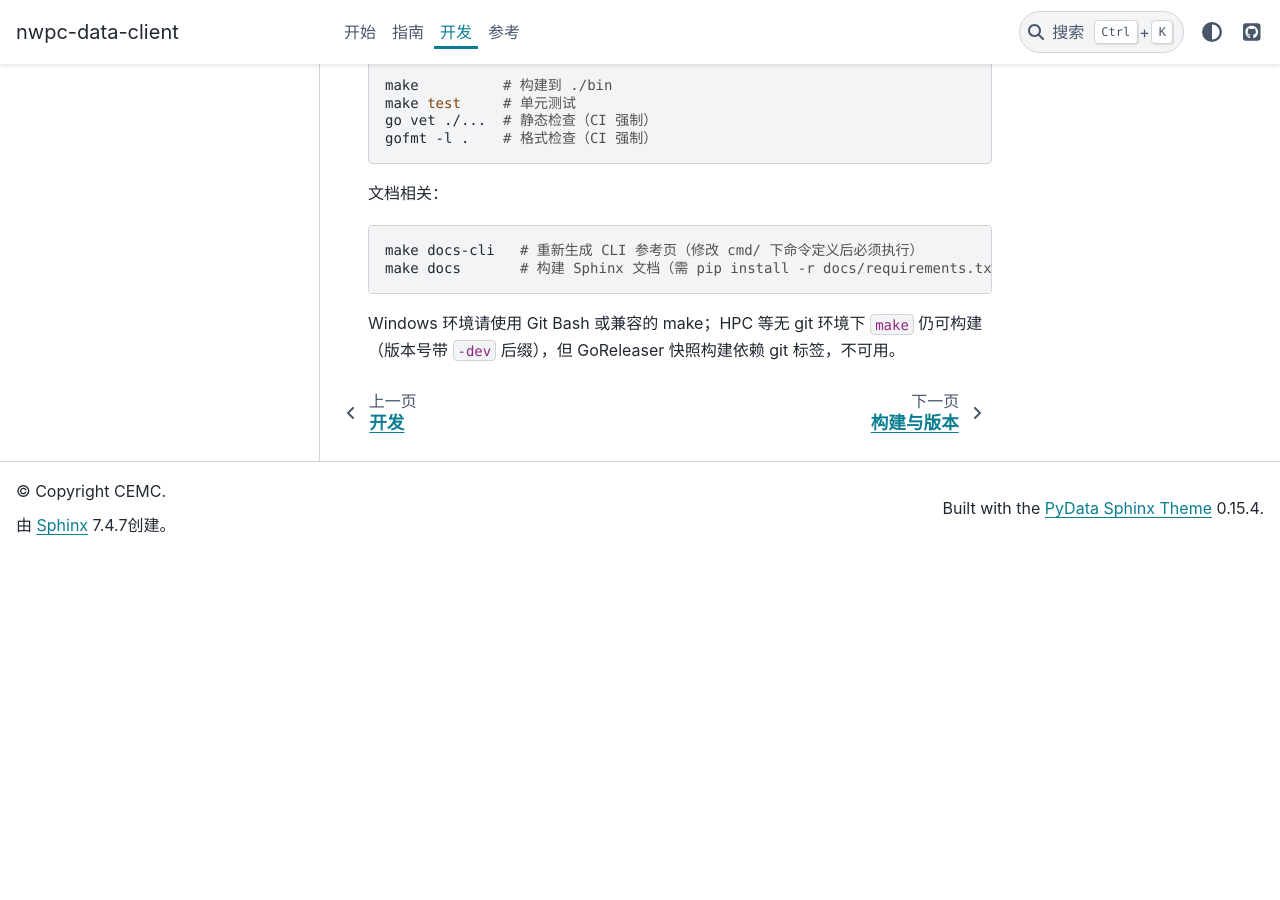
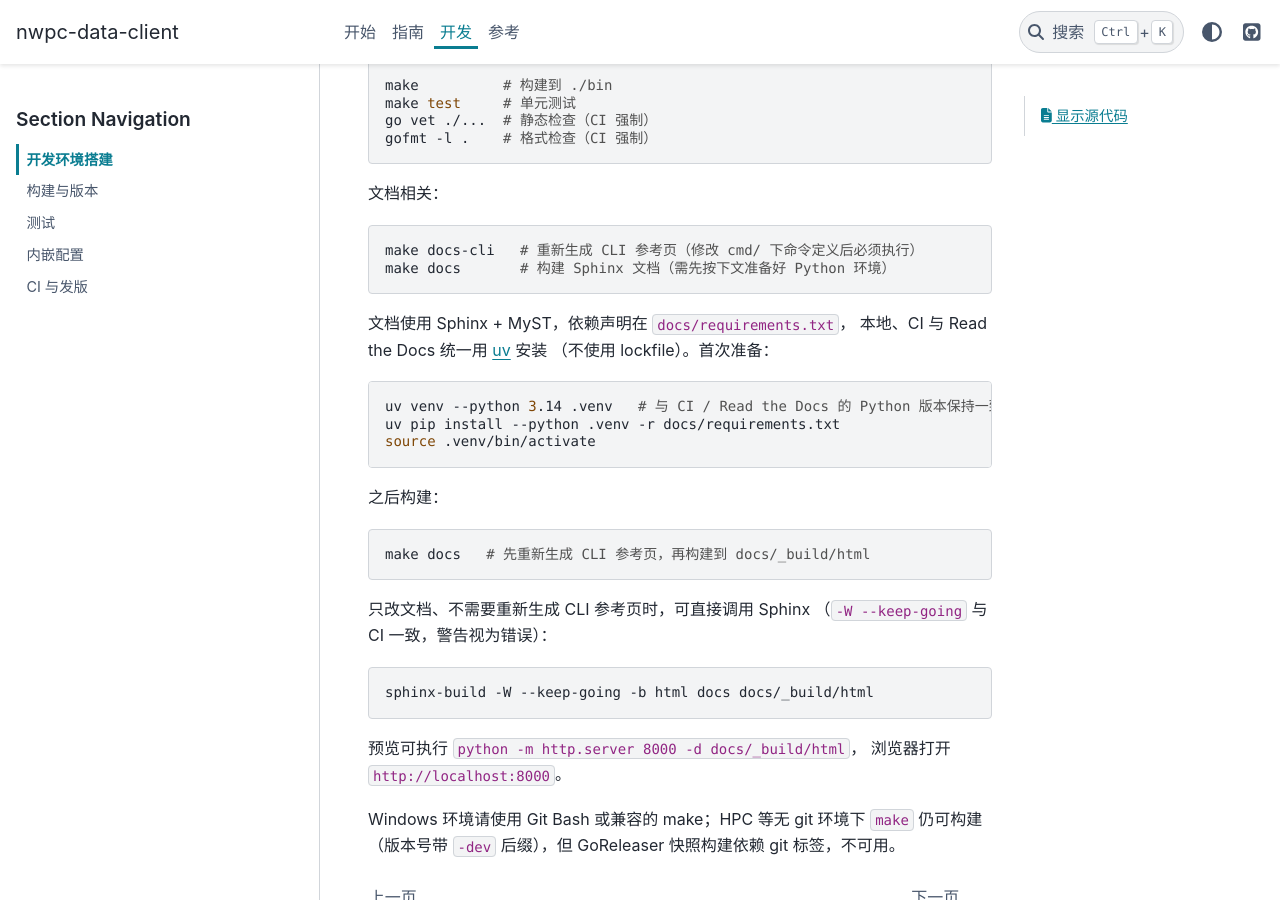
Before and after one commit to cemc-oper/nwpc-data-client, a Sphinx documentation site: the page built from docs/development/setup.md, in a window 1280 px wide and 900 px high, scrolled down 409 px. Built offline with Sphinx 7.4.7 and the PyData theme 0.15.4, drawn with Linux system fonts in a browser that asks for light colours; before the commit the page ends 964 px from its top, so only the background shows below that.

Commit message:
:construction_worker: use uv and Python 3.14 for docs builds
Switch Read the Docs and the docs CI workflow from pip to uv.
Use Python 3.14 consistently and document the local uv setup.

Co-Authored-By: Kimi <noreply@moonshot.cn>

````diff
--- a/docs/conf.py
+++ b/docs/conf.py
@@ -2,7 +2,9 @@
 #
 # Build from the repository root:
 #
-#   pip install -r docs/requirements.txt
+#   uv venv --python 3.14 .venv
+#   uv pip install --python .venv -r docs/requirements.txt
+#   source .venv/bin/activate
 #   sphinx-build -b html docs docs/_build/html
 #
 # Or simply `make docs` (which also regenerates the CLI reference pages).
--- a/docs/development/setup.md
+++ b/docs/development/setup.md
@@ -22,8 +22,34 @@ gofmt -l .    # 格式检查（CI 强制）
 
 ```bash
 make docs-cli   # 重新生成 CLI 参考页（修改 cmd/ 下命令定义后必须执行）
-make docs       # 构建 Sphinx 文档（需 pip install -r docs/requirements.txt）
+make docs       # 构建 Sphinx 文档（需先按下文准备好 Python 环境）
 ```
+
+文档使用 Sphinx + MyST，依赖声明在 `docs/requirements.txt`，
+本地、CI 与 Read the Docs 统一用 [uv](https://docs.astral.sh/uv/) 安装
+（不使用 lockfile）。首次准备：
+
+```bash
+uv venv --python 3.14 .venv   # 与 CI / Read the Docs 的 Python 版本保持一致
+uv pip install --python .venv -r docs/requirements.txt
+source .venv/bin/activate
+```
+
+之后构建：
+
+```bash
+make docs   # 先重新生成 CLI 参考页，再构建到 docs/_build/html
+```
+
+只改文档、不需要重新生成 CLI 参考页时，可直接调用 Sphinx
+（`-W --keep-going` 与 CI 一致，警告视为错误）：
+
+```bash
+sphinx-build -W --keep-going -b html docs docs/_build/html
+```
+
+预览可执行 `python -m http.server 8000 -d docs/_build/html`，
+浏览器打开 `http://localhost:8000`。
 
 Windows 环境请使用 Git Bash 或兼容的 make；HPC 等无 git 环境下
 `make` 仍可构建（版本号带 `-dev` 后缀），但 GoReleaser 快照构建依赖
````
Also changed, not shown: .readthedocs.yaml, 2 other files.
